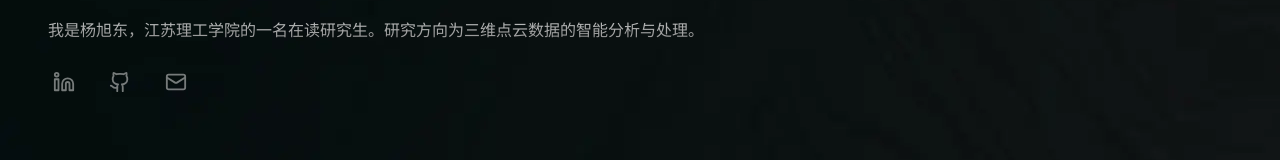
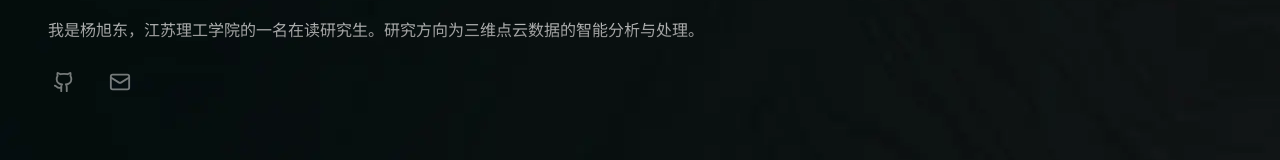
Before and after one commit to XD0N/xdon.qzz.io, a Next.js app: page / in a window 1280 px wide. Shown: the part 495-655 px from the top of the page. Built offline with nearby package versions, Linux system fonts and the light colour scheme; no server answers.

Commit message:
Update Socials.jsx

```diff
--- a/components/Socials.jsx
+++ b/components/Socials.jsx
@@ -4,9 +4,9 @@ import SocialMediaLink from "./SocialMediaLink";
 function Socials() {
   return (
     <div className="flex gap-6 ">
-      <SocialMediaLink link="https://www.linkedin.com/in/zhihao-lin1/">
+      {/*<SocialMediaLink link="https://github.com/XD0N">
         <Linkedin />
-      </SocialMediaLink>
+      </SocialMediaLink>*/}
       <SocialMediaLink link="https://github.com/XD0N">
         <Github />
       </SocialMediaLink>
```
